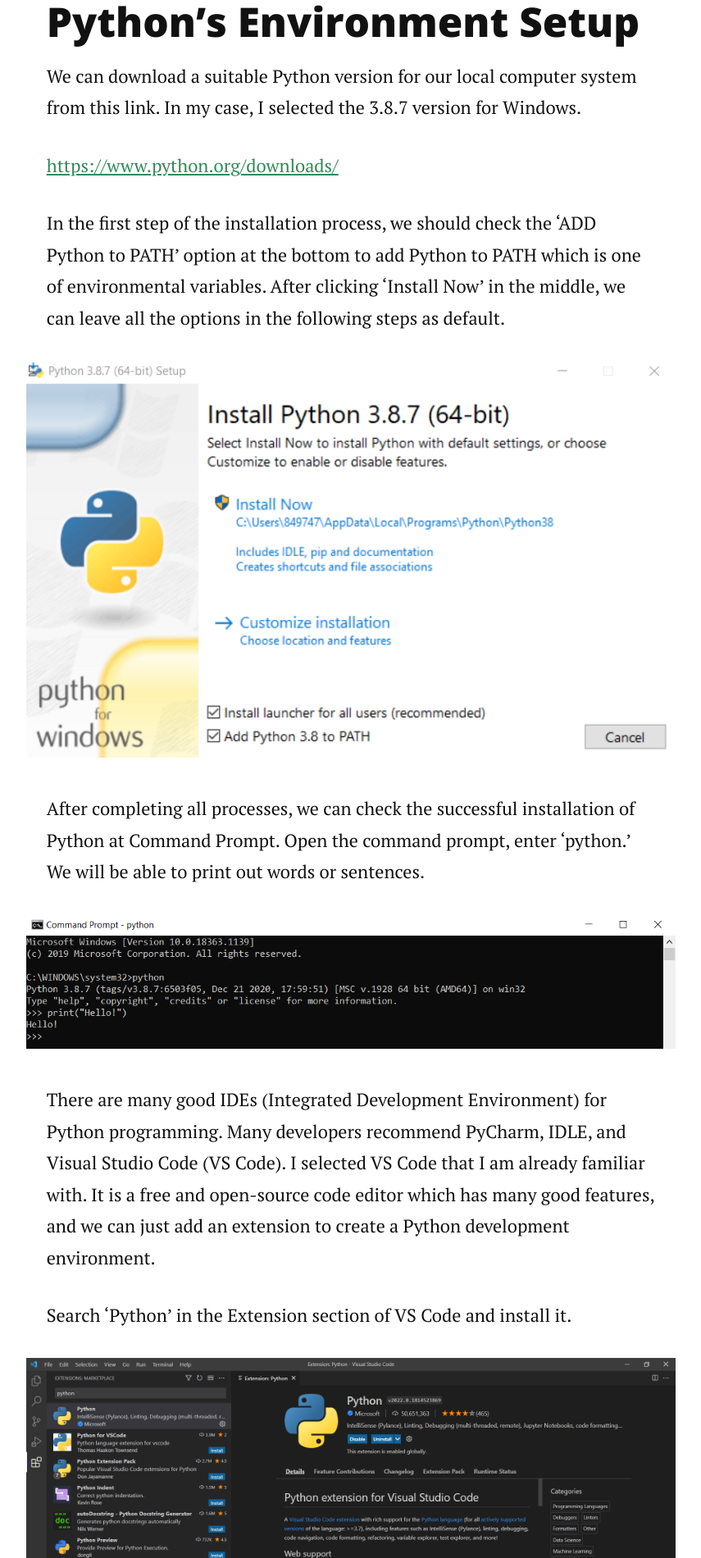
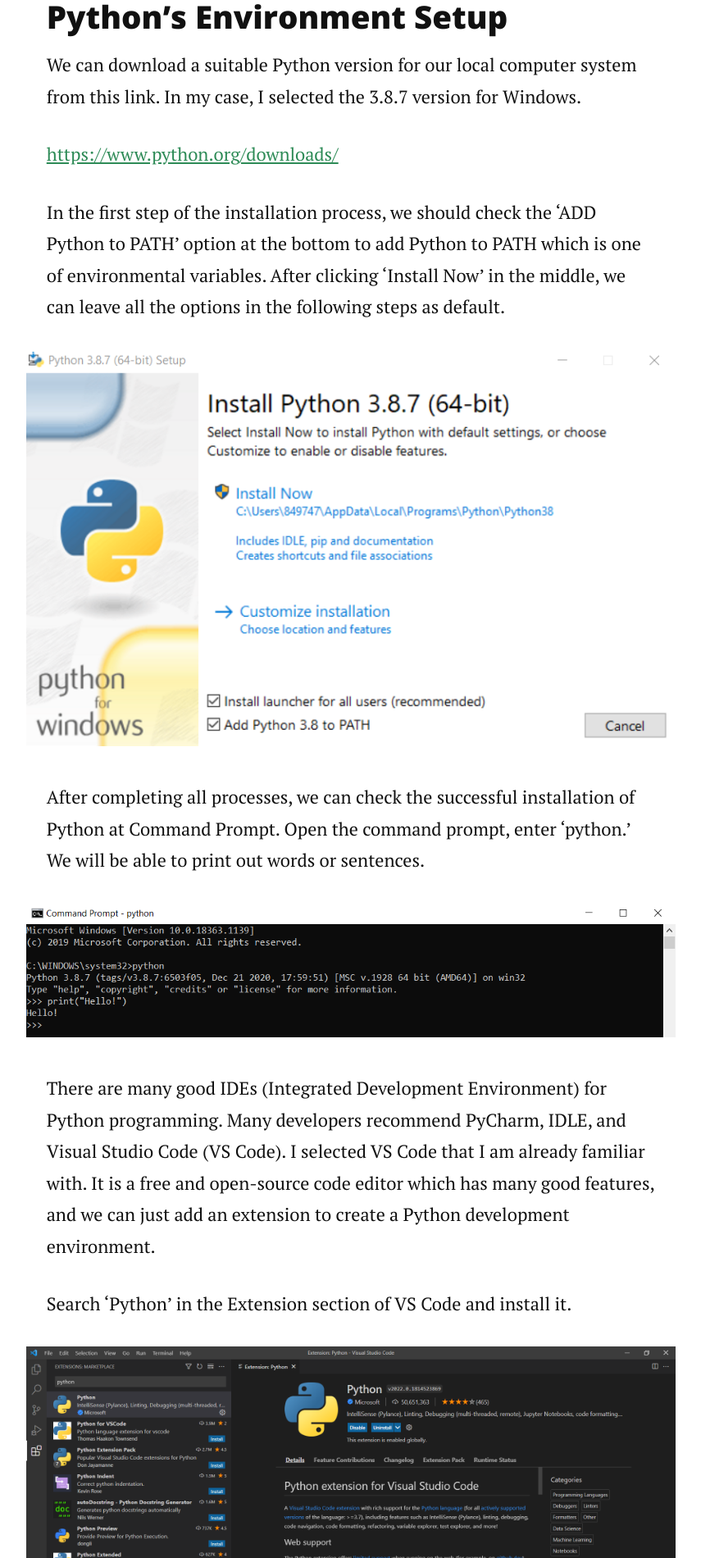
Before and after one commit to Eunji-Elly-Lee/eunji-elly-lee.github.io, a Jekyll site: the page built from _posts/2022-02-16-python-basics.markdown, in a window 1280 px wide. Shown: the part 2031-3931 px from the top of the page at 82% size, without its empty margins (212-1067 px from the left). Built offline with Jekyll 4.4.1, drawn with Linux system fonts in a browser that asks for light colours; nearby versions of some CDN libraries; comment, search, counter and statistics services are not loaded.

````diff
--- a/_posts/2022-02-16-python-basics.markdown
+++ b/_posts/2022-02-16-python-basics.markdown
@@ -20,7 +20,7 @@ Python is known to have a concise syntax and grammar with the use of indentation
 </video>
 </div> -->
 
-## Python's Environment Setup
+### Python's Environment Setup
 
 We can download a suitable Python version for our local computer system from this link. In my case, I selected the 3.8.7 version for Windows.
 
@@ -66,7 +66,7 @@ Run a command pallet with the shortcut 'Ctrl + Shift + p' for an installation of
 
 It is all ready to sail into the Python programming world!
 
-## Python's Basic Syntax
+### Python's Basic Syntax
 
 As mentioned earlier, Python's syntax is characterized by simplicity. We will look into Python's syntax by comparing it with Java.
 
@@ -127,7 +127,7 @@ def function01():
       print("Bye!")
 ```
 
-## Python's Print
+### Python's Print
 
 We will simply print out something using Python.
 
@@ -174,7 +174,7 @@ print("I like {number}, and {programming}!".format(programming="Python", number=
 
 If we specify variable names in braces ({}), they will be matched well regardless of the order and printed.
 
-## Python's Fucntion
+### Python's Fucntion
 
 We can notice that Python's function is the same as Java's method. A Python's function can be easily defined as the 'def' keyword. Similar to Java's method syntax, there may or may not be parameters in parentheses (()) after a function name. There may or may not be a return of a value using the 'return' keyword as well.
 
@@ -191,7 +191,7 @@ open_accout()
 deposit(1000, 500)
 ```
 
-## Python's Data Structure
+### Python's Data Structure
 
 We will look into Python's four data structures. We can think of these as similar to Java's List and HashMap.
 
@@ -221,7 +221,7 @@ cabinet = {"A-1":"Alpha", "B-1":"Bravo", "C-1":"Charlie"}
 cabinet_set = set(cabinet)
 ```
 
-## Python's Import
+### Python's Import
 
 Python's import is similar to Java's, but there is a kind of difference.
 
@@ -234,7 +234,7 @@ from math import *
 
 The most impressive thing about Python's import function is that using an alias is allowed. An alias is applied like this using the 'as' keyword: `import random as rd`. We can give both modules and functions the aliases we want.
 
-## Jump into Python
+### Jump into Python
 
 We spent this journey together to learn about Python's basics. There are more things left to learn, such as Python's class, inheritance, and package. We'll be able to look into these next time as working on some projects together.
 
````
